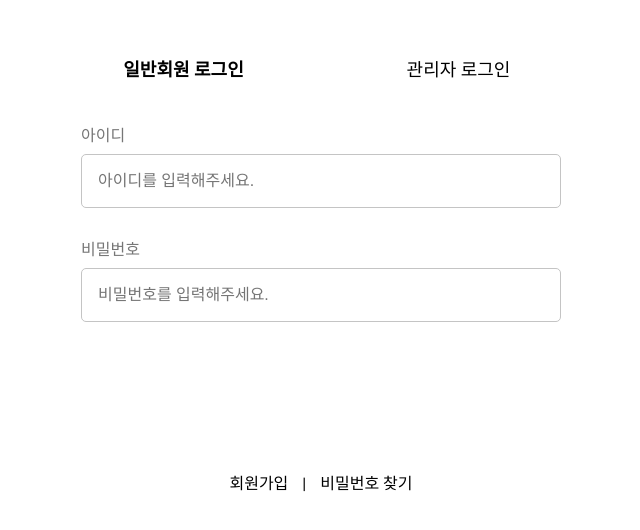
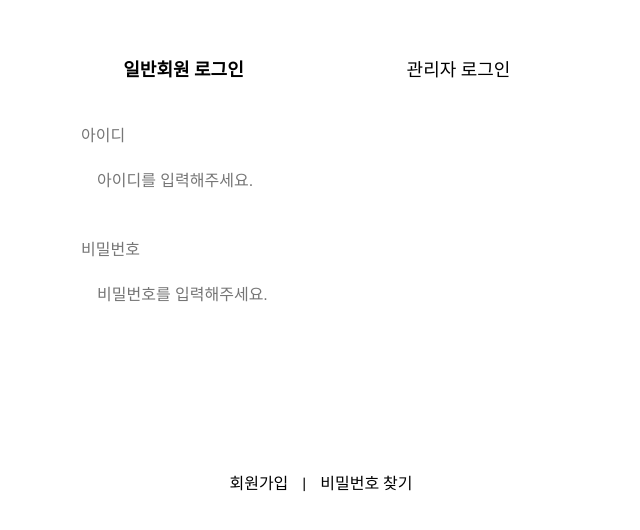
Before and after one commit to yoonth95/beta-frontend, a React (Vite) app: page /login in a window 1280 px wide. Shown: the part 166-696 px from the top of the page, without its empty margins (319-959 px from the left). Built offline with nearby package versions, Linux system fonts and the light colour scheme.

Commit message:
Design: css 변수 사용 (#4)

```diff
--- a/src/components/common/InputField/InputField.module.css
+++ b/src/components/common/InputField/InputField.module.css
@@ -17,7 +17,7 @@
   width: 100%;
   height: 3.375rem;
   border-radius: 5px;
-  border: 1px solid #c4c4c4;
+  border: 1px solid var(--gray300-color);
   padding: 0 3rem 0 1rem;
   font-size: 1rem;
   box-sizing: border-box;
```
